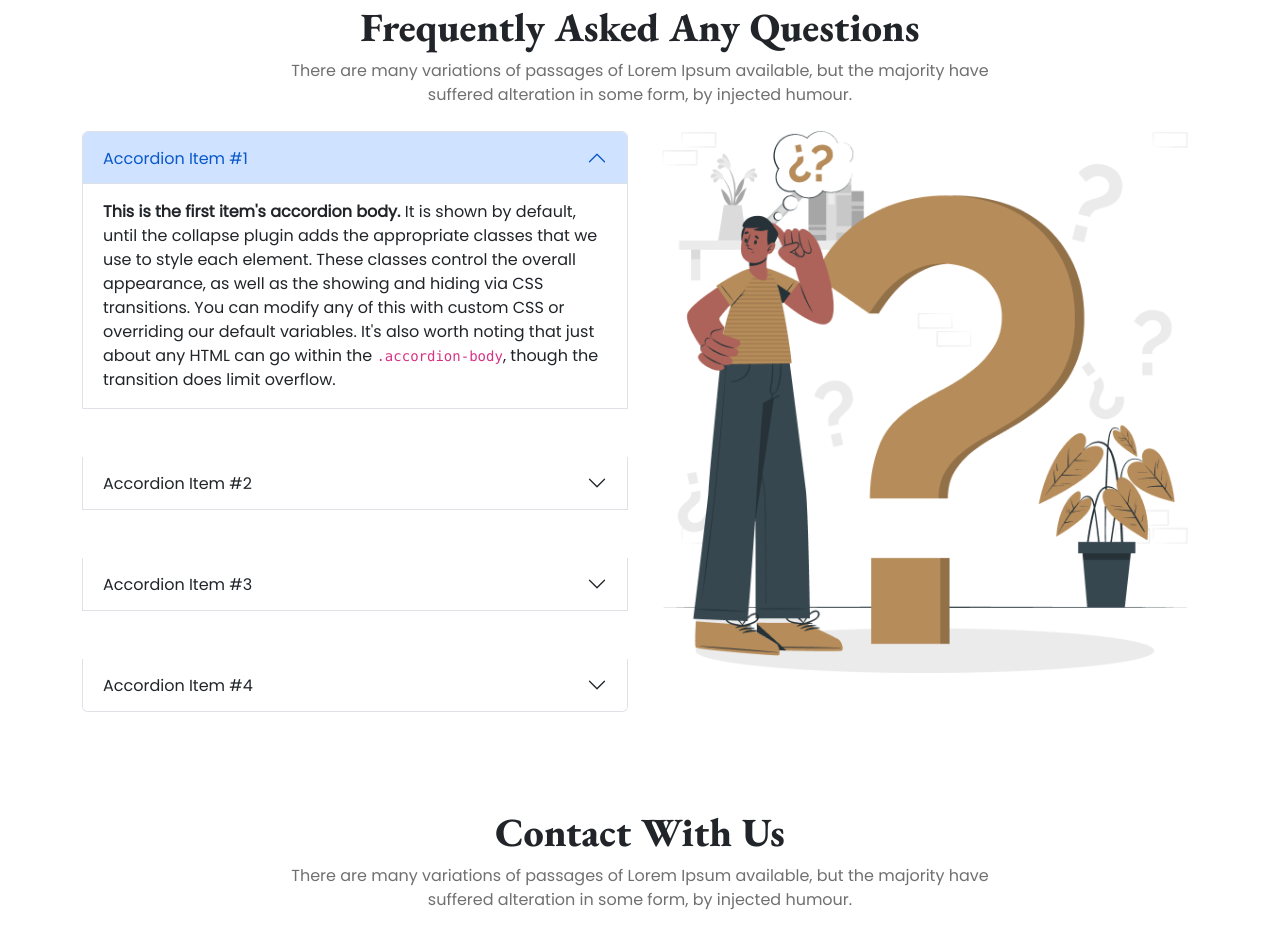
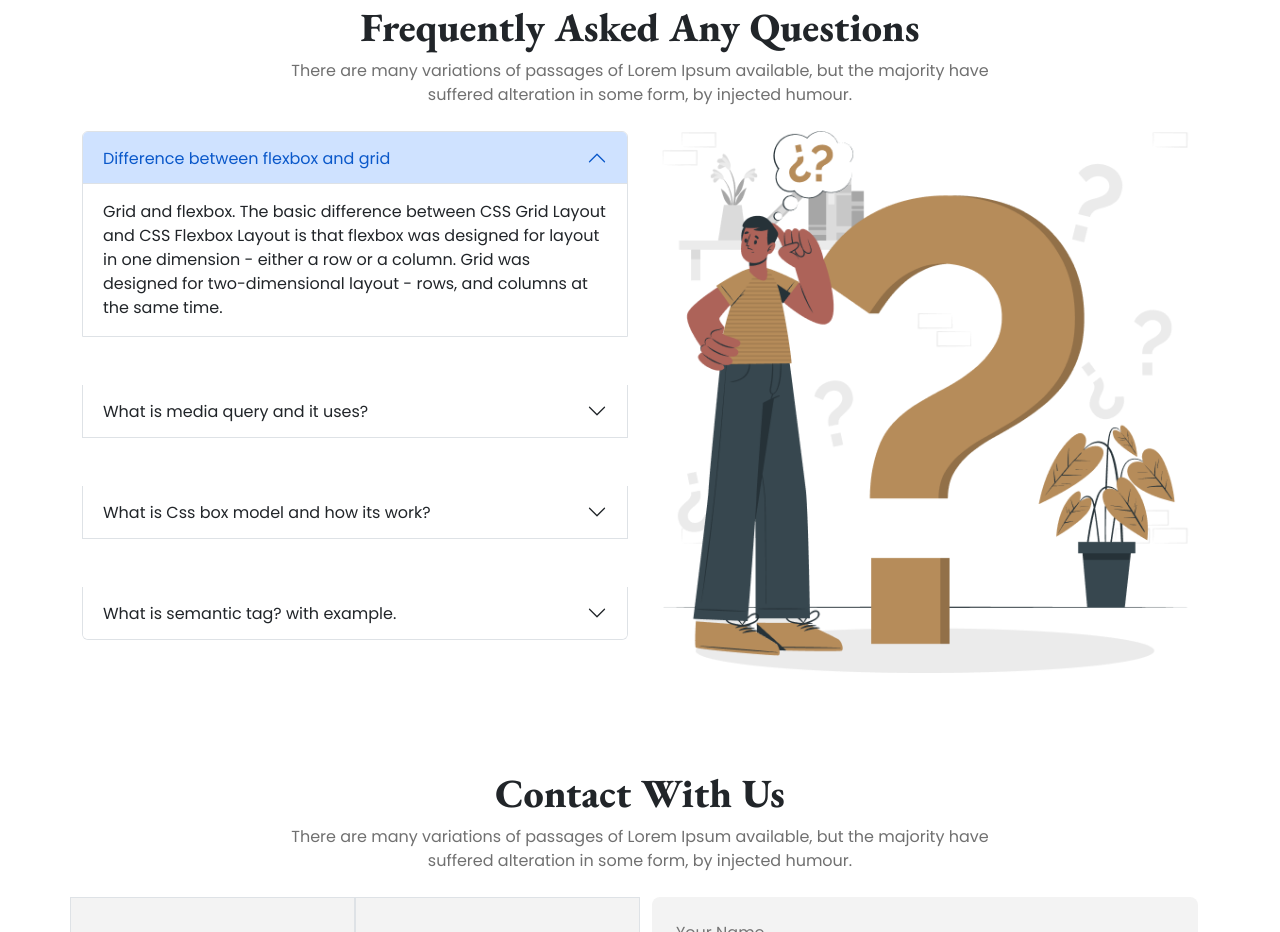
Before and after one commit to saifulislam735/Legal-Solution-Bootstrap, a plain HTML site: page index.html in a window 1280 px wide. Shown: the part 2519-3451 px from the top of the page. Drawn offline with nearby package versions, Linux system fonts and the light colour scheme.

Commit message:
final revision

```diff
--- a/index.html
+++ b/index.html
@@ -220,17 +220,12 @@
                                 <button class="accordion-button" type="button" data-bs-toggle="collapse"
                                     data-bs-target="#panelsStayOpen-collapseOne" aria-expanded="true"
                                     aria-controls="panelsStayOpen-collapseOne">
-                                    Accordion Item #1
+                                    Difference between flexbox and grid
                                 </button>
                             </h2>
                             <div id="panelsStayOpen-collapseOne" class="accordion-collapse collapse show">
                                 <div class="accordion-body">
-                                    <strong>This is the first item's accordion body.</strong> It is shown by default,
-                                    until the collapse plugin adds the appropriate classes that we use to style each
-                                    element. These classes control the overall appearance, as well as the showing and
-                                    hiding via CSS transitions. You can modify any of this with custom CSS or overriding
-                                    our default variables. It's also worth noting that just about any HTML can go within
-                                    the <code>.accordion-body</code>, though the transition does limit overflow.
+                                    Grid and flexbox. The basic difference between CSS Grid Layout and CSS Flexbox Layout is that flexbox was designed for layout in one dimension - either a row or a column. Grid was designed for two-dimensional layout - rows, and columns at the same time.
                                 </div>
                             </div>
                         </div>
@@ -239,17 +234,12 @@
                                 <button class="accordion-button collapsed" type="button" data-bs-toggle="collapse"
                                     data-bs-target="#panelsStayOpen-collapseTwo" aria-expanded="false"
                                     aria-controls="panelsStayOpen-collapseTwo">
-                                    Accordion Item #2
+                                    What is media query and it uses?
                                 </button>
                             </h2>
                             <div id="panelsStayOpen-collapseTwo" class="accordion-collapse collapse">
                                 <div class="accordion-body">
-                                    <strong>This is the second item's accordion body.</strong> It is hidden by default,
-                                    until the collapse plugin adds the appropriate classes that we use to style each
-                                    element. These classes control the overall appearance, as well as the showing and
-                                    hiding via CSS transitions. You can modify any of this with custom CSS or overriding
-                                    our default variables. It's also worth noting that just about any HTML can go within
-                                    the <code>.accordion-body</code>, though the transition does limit overflow.
+                                    Media queries are a key part of responsive web design, as they allow you to create different layouts depending on the size of the viewport, but they can also be used to detect other things about the environment your site is running on, for example whether the user is using a touchscreen rather than a mouse.
                                 </div>
                             </div>
                         </div>
@@ -258,17 +248,13 @@
                                 <button class="accordion-button collapsed" type="button" data-bs-toggle="collapse"
                                     data-bs-target="#panelsStayOpen-collapseThree" aria-expanded="false"
                                     aria-controls="panelsStayOpen-collapseThree">
-                                    Accordion Item #3
+                                   What is Css box model and how its work?
                                 </button>
                             </h2>
                             <div id="panelsStayOpen-collapseThree" class="accordion-collapse collapse">
                                 <div class="accordion-body">
-                                    <strong>This is the third item's accordion body.</strong> It is hidden by default,
-                                    until the collapse plugin adds the appropriate classes that we use to style each
-                                    element. These classes control the overall appearance, as well as the showing and
-                                    hiding via CSS transitions. You can modify any of this with custom CSS or overriding
-                                    our default variables. It's also worth noting that just about any HTML can go within
-                                    the <code>.accordion-body</code>, though the transition does limit overflow.
+                                    A box in CSS consists of a content area, which is where any text, images, or other HTML elements are displayed. This is optionally surrounded by padding, a border, and a margin, on one or more sides. The box model describes how these elements work together to create a box as displayed by CSS.
+                                    Border-box tells the browser to account for any border and padding in the values you specify for an element's width and height. If you set an element's width to 100 pixels, that 100 pixels will include any border or padding you added, and the content box will shrink to absorb that extra width.
                                 </div>
                             </div>
                         </div>
@@ -277,17 +263,13 @@
                                 <button class="accordion-button collapsed" type="button" data-bs-toggle="collapse"
                                     data-bs-target="#panelsStayOpen-collapsefour" aria-expanded="false"
                                     aria-controls="panelsStayOpen-collapsefour">
-                                    Accordion Item #4
+                                    What is semantic tag? with example.
                                 </button>
                             </h2>
                             <div id="panelsStayOpen-collapsefour" class="accordion-collapse collapse">
                                 <div class="accordion-body">
-                                    <strong>This is the third item's accordion body.</strong> It is hidden by default,
-                                    until the collapse plugin adds the appropriate classes that we use to style each
-                                    element. These classes control the overall appearance, as well as the showing and
-                                    hiding via CSS transitions. You can modify any of this with custom CSS or overriding
-                                    our default variables. It's also worth noting that just about any HTML can go within
-                                    the <code>.accordion-body</code>, though the transition does limit overflow.
+                                    The HTML semantics refers to the tags that provide meaning to an HTML page rather than just presentation. It makes HTML more comprehensible by better defining the different sections and layout of web pages.
+                                    Examples of semantic elements: form , table , article
                                 </div>
                             </div>
                         </div>
```
